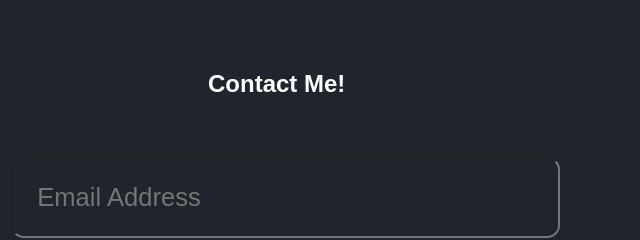
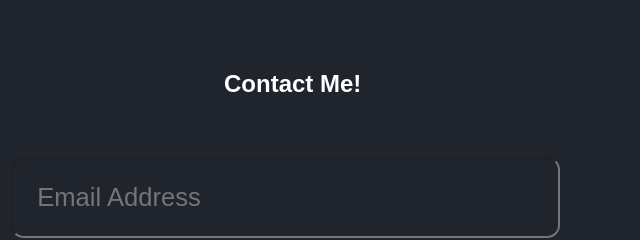
Before and after one commit to Satyam0033/html_css_website, a plain HTML site: page index.html in a window 1280 px wide. Shown: the part 778-1018 px from the top of the page, 640-1280 px from the left. Drawn offline with nearby package versions, Linux system fonts and the light colour scheme; files whose address does not match are found by name.

Commit message:
Update style.css

```diff
--- a/style.css
+++ b/style.css
@@ -210,7 +210,7 @@ body {
 
 .contact h2 {
     margin-bottom: 3rem;
-    margin-left: 53rem;
+    margin-left: 54rem;
     margin-top: 3rem;
 }
 .contact form {
```
